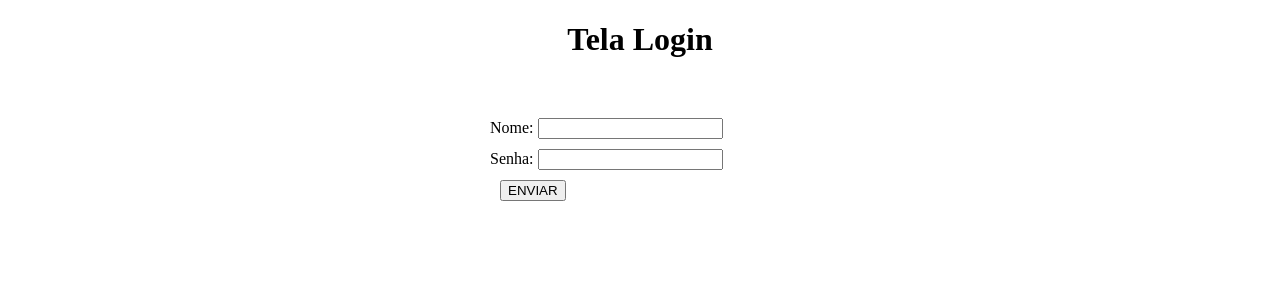
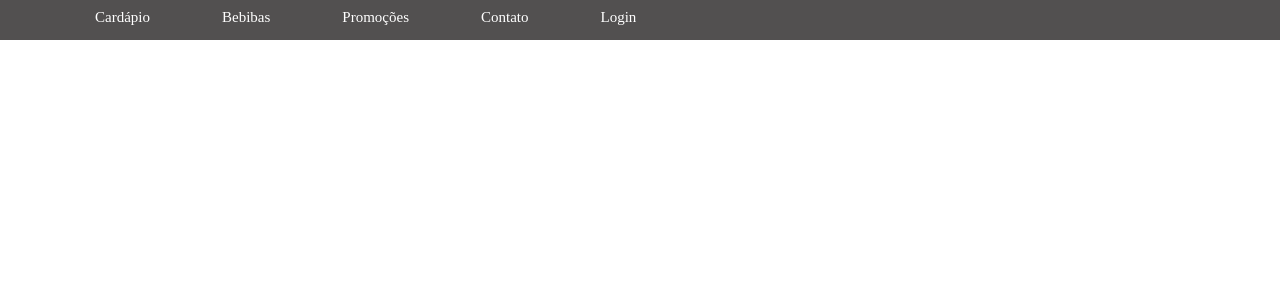
Before and after one commit to Renatosnp1/ProjetoPizzaria, a Flask app: page / in a window 1280 px wide. Shown: the top 300 px of the page. Run offline with Flask 2, Linux system fonts and the light colour scheme.

Commit message:
Criacaoo index

```diff
--- a/app.py
+++ b/app.py
@@ -1,4 +1,4 @@
-from flask import Flask, render_template, request
+from flask import Flask, render_template, request, redirect, url_for
 
 app = Flask(__name__)
 
@@ -7,5 +7,16 @@ def index():
     return render_template("index.html"), 200
 
 
+@app.route('/login/')
+def login():
+    return render_template('login.html')
+
+@app.route('/cadastrar/')
+def cadastrar():
+    return render_template('cadastro.html')
+
+
+
+
 if __name__ == "__main__":
     app.run(debug=True)
--- a/static/style.css
+++ b/static/style.css
@@ -1,3 +1,4 @@
+@charset "UTF-8";
 
 #form{
 
--- /dev/null
+++ b/static/styleIndex.css
@@ -0,0 +1,31 @@
+@charset "UTF-8";
+
+body{
+    margin: 0px;
+}
+
+
+ul{
+    background-color: rgba(26, 23, 23, 0.753);
+    list-style: none;
+    margin: 0;
+    height: 40px;
+}
+li{
+    margin: 8px;
+    display: inline-block;
+    margin-left: 50px;
+    color: white;
+}
+
+a{
+    color: white;
+    text-decoration: none;
+    font-size: 15px;
+    padding: 5px;
+}
+
+a:hover{
+    background-color:  rgba(20, 19, 19, 0.658);
+    padding: 5px;
+}
--- a/templates/index.html
+++ b/templates/index.html
@@ -3,18 +3,24 @@
 <head>
     <meta charset="UTF-8">
     <meta name="viewport" content="width=device-width, initial-scale=1.0">
-    <link rel="stylesheet" href="../static/style.css">
-    <title>Document</title>
+    <link rel="stylesheet" href="../static/styleIndex.css">
+    <title>Nossa Pizzaria</title>
 </head>
 <body>
-    <h1>Tela Login</h1>
+    <header>
 
-    <div id="form">
-        <form method="GET" action="">
-            Nome: <input name="nome" type="text"> <br>
-            Senha: <input name="password" type="password"> <br>
-            <button>ENVIAR</button>
-        </form>
-    </div>
+        <div>
+            <ul>
+                <li><a href="">Cardápio</a></li>
+                <li><a href="">Bebibas</a></li>
+                <li><a href="">Promoções</a></li>
+                <li><a href="">Contato</a></li>
+                <li><a href="{{ url_for('login') }}">Login</a></li>
+            </ul>
+        </div>
+    </header>
+
+
+
 </body>
 </html>
```
Also changed, not shown: templates/cadastro.html (added, +23 -0 lines), templates/login.html (added, +22 -0 lines).
